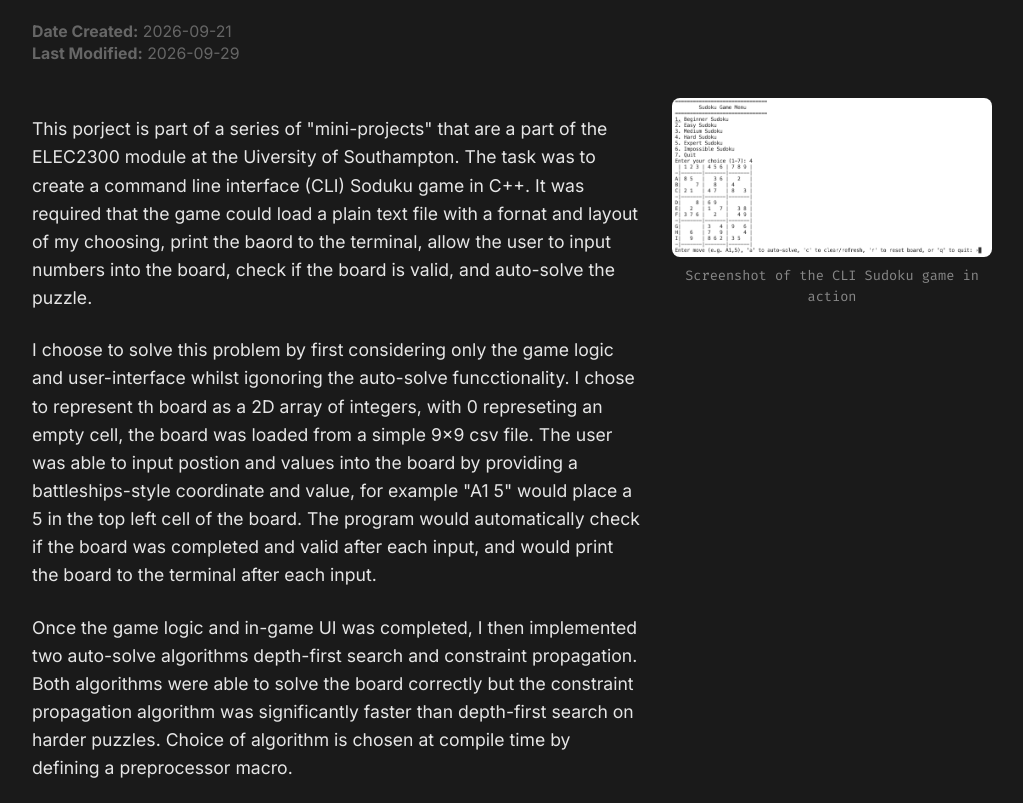
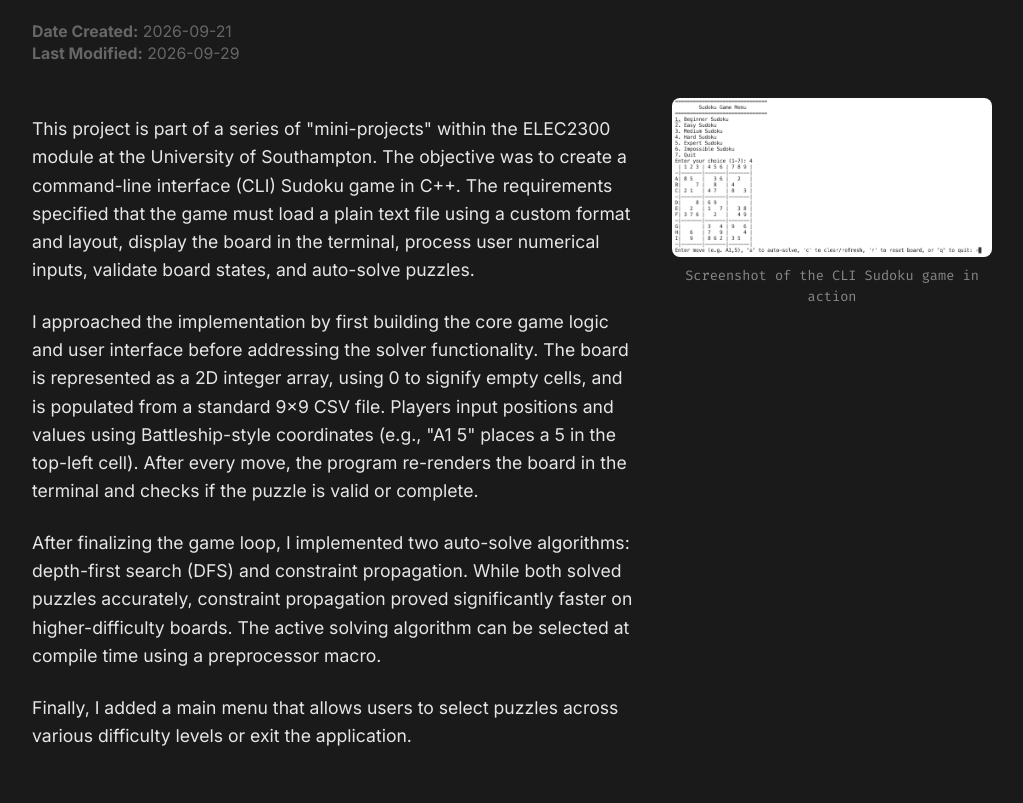
Before and after one commit to Jack-Barnard2020/jack-barnard.com, a plain HTML site: page projects/CLI-Sudoku/index.html in a window 1280 px wide. Shown: the part 124-927 px from the top of the page, without its empty margins (128-1151 px from the left). Drawn offline with Linux system fonts and the light colour scheme.

Commit message:
Revise project description and improve clarity in CLI Sudoku documentation

```diff
--- a/projects/CLI-Sudoku/index.html
+++ b/projects/CLI-Sudoku/index.html
@@ -40,16 +40,16 @@
         <!-- Left Column: Paragraphs -->
         <main class="project-content">
             <p>
-                This porject is part of a series of "mini-projects" that are a part of the ELEC2300 module at the Uiversity of Southampton. The task was to create a command line interface (CLI) Soduku game in C++. It was required that the game could load a plain text file with a fornat and layout of my choosing, print the baord to the terminal, allow the user to input numbers into the board, check if the board is valid, and auto-solve the puzzle.
+                This project is part of a series of "mini-projects" within the ELEC2300 module at the University of Southampton. The objective was to create a command-line interface (CLI) Sudoku game in C++. The requirements specified that the game must load a plain text file using a custom format and layout, display the board in the terminal, process user numerical inputs, validate board states, and auto-solve puzzles.
             </p>
             <p>
-                I choose to solve this problem by first considering only the game logic and user-interface whilst igonoring the auto-solve funcctionality. I chose to represent th board as a 2D array of integers, with 0 represeting an empty cell, the board was loaded from a simple 9x9 csv file. The user was able to input postion and values into the board by providing a battleships-style coordinate and value, for example "A1 5" would place a 5 in the top left cell of the board. The program would automatically check if the board was completed and valid after each input, and would print the board to the terminal after each input.
+                I approached the implementation by first building the core game logic and user interface before addressing the solver functionality. The board is represented as a 2D integer array, using 0 to signify empty cells, and is populated from a standard 9x9 CSV file. Players input positions and values using Battleship-style coordinates (e.g., "A1 5" places a 5 in the top-left cell). After every move, the program re-renders the board in the terminal and checks if the puzzle is valid or complete.
             </p>
             <p>
-                Once the game logic and in-game UI was completed, I then implemented two auto-solve algorithms depth-first search and constraint propagation. Both algorithms were able to solve the board correctly but the constraint propagation algorithm was significantly faster than depth-first search on harder puzzles. Choice of algorithm is chosen at compile time by defining a preprocessor macro.
+                After finalizing the game loop, I implemented two auto-solve algorithms: depth-first search (DFS) and constraint propagation. While both solved puzzles accurately, constraint propagation proved significantly faster on higher-difficulty boards. The active solving algorithm can be selected at compile time using a preprocessor macro.
             </p>
             <p>
-                A main menu was then added to the game, allowing the user to choose between different diffculties of puzzles, or quitting the game.
+                Finally, I added a main menu that allows users to select puzzles across various difficulty levels or exit the application.
             </p>
         </main>
 
```
